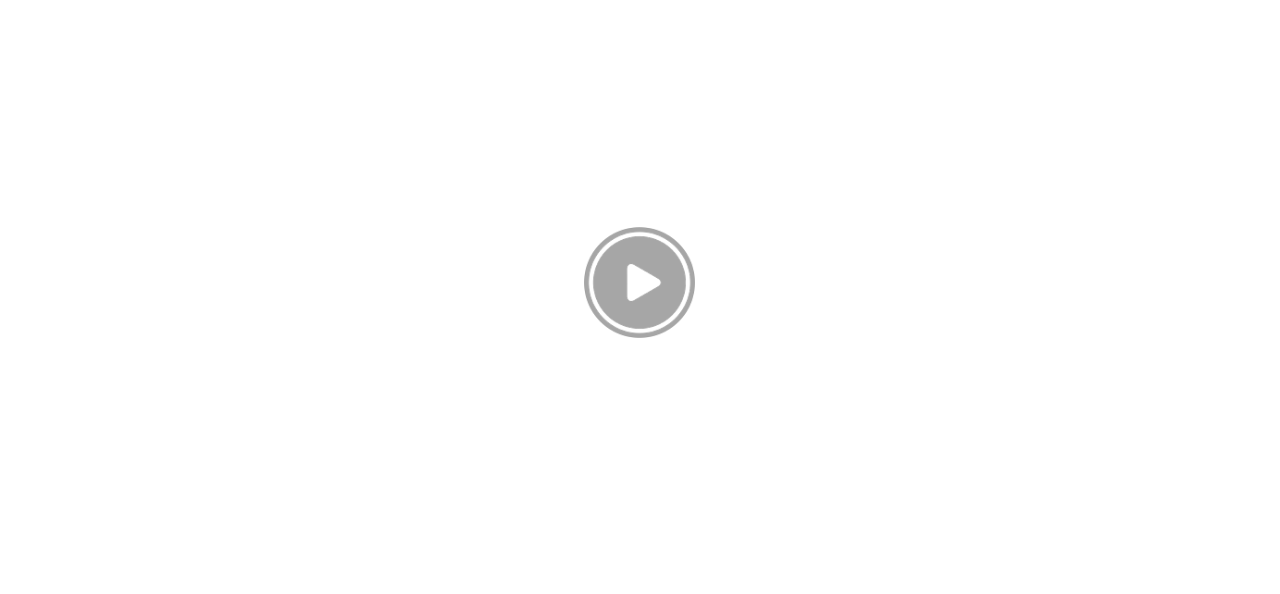
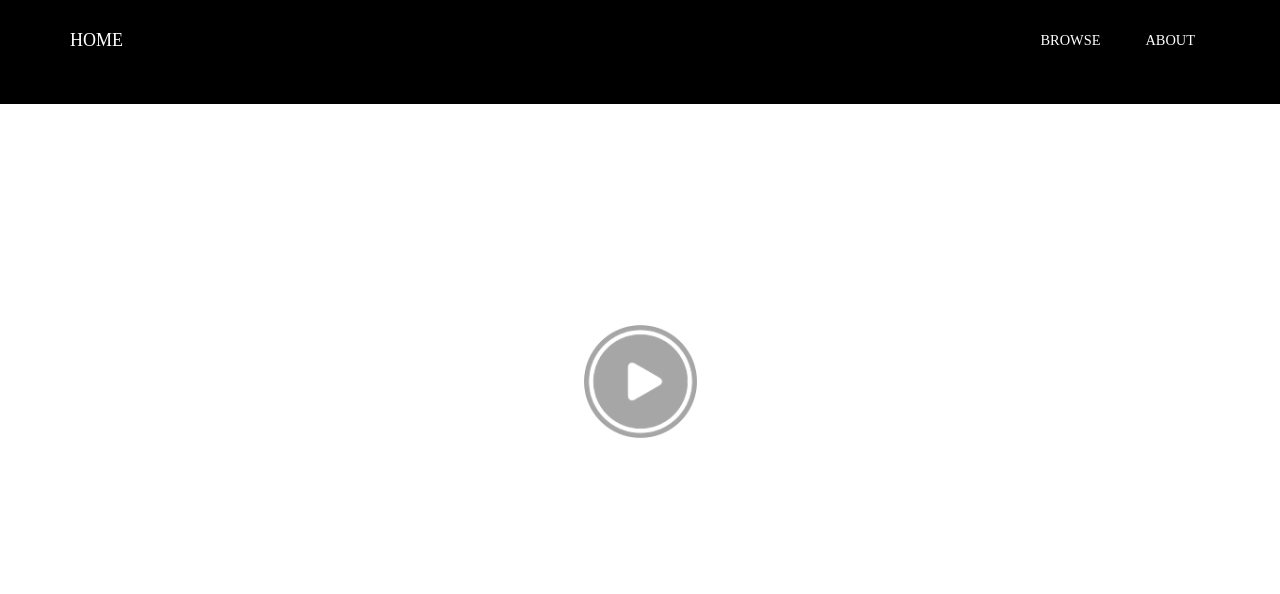
Before and after one commit to tleavitt/streamster, a Flask app: page /single_video.html in a window 1280 px wide. Shown: the top 594 px of the page. Run offline with Flask 2, Linux system fonts and the light colour scheme; some libraries are stand-ins or nearby versions; some web fonts are replaced.

Commit message:
Fancified the video page

```diff
--- a/FlaskWebProject/templates/single_video.html
+++ b/FlaskWebProject/templates/single_video.html
@@ -1,6 +1,8 @@
 <!doctype html>
 
 <head>
+   <link rel="stylesheet" href="../static/bootstrap/css/bootstrap.min.css">
+   <link rel="stylesheet" href="../static/bootstrap/css/custom.css">
 
    <!-- player skin -->
    <link rel="stylesheet" href="../static/bootstrap/css/fp/functional.css">
@@ -8,7 +10,7 @@
    <!-- site specific styling -->
    <style>
    body { font: 12px "Myriad Pro", "Lucida Grande", sans-serif; text-align: center; padding-top: 5%; }
-   .flowplayer { width: 80%; }
+   .flowplayer { width: 80%; margin-top: 13vh;}
    </style>
 
    <!-- for video tag based installs flowplayer depends on jQuery 1.7.2+ -->
@@ -26,6 +28,29 @@
 </head>
 
 <body>
+   <!-- navbar -->
+   <nav class="navbar navbar-default navbar-fixed-top">
+      <div class="container">
+         <div class="navbar-header">
+            <button type="button" class="navbar-toggle collapsed" data-toggle="collapse" data-target="#navbar" aria-expanded="false" aria-controls="navbar">
+               <span class="sr-only">Toggle navigation</span>
+               <span class="icon-bar"></span>
+               <span class="icon-bar"></span>
+               <span class="icon-bar"></span>
+            </button>
+            <a class="navbar-brand" id="home_button" href="./home">
+               HOME
+            </a>
+         </div>
+         <div id="navbar" class="navbar-collapse collapse">
+            <ul class="nav navbar-nav navbar-right">
+               <li><a href="./browse">BROWSE</a></li>
+               <li><a href="./about">ABOUT</a></li>
+            </ul>
+         </div>
+      </div>
+   </nav>
+   <!-- End of navbar -->
 
    <!-- the player -->
    <div class="flowplayer" data-analytics="UA-73749016-1" title="Stressed out" data-swf="../static/js/flowplayer.swf" data-ratio="0.4167">
```
